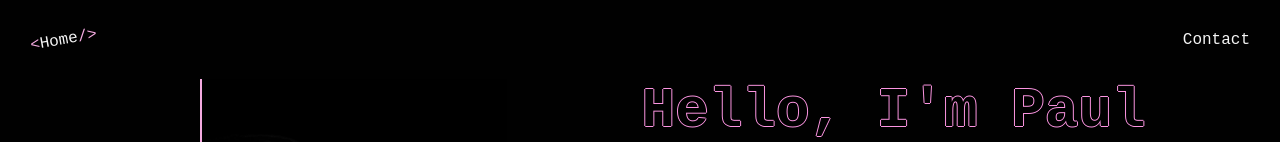
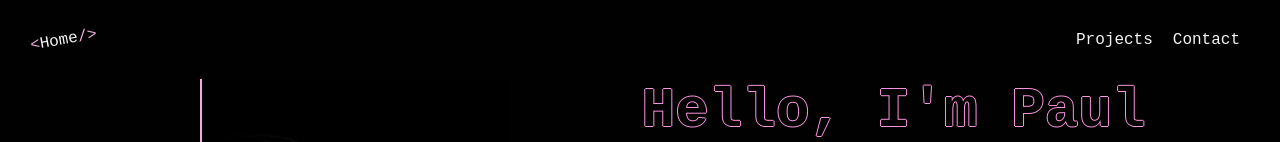
Before and after one commit to paulg44/portfolio_one, a React (Create React App) app in the folder my-portfolio/: page / in a window 1280 px wide. Shown: the top 142 px of the page. Built offline with nearby package versions, Linux system fonts and the light colour scheme; a web font is replaced by a local one.

Commit message:
add project link to navbar

```diff
--- a/my-portfolio/src/Components/Navbar/Navbar.css
+++ b/my-portfolio/src/Components/Navbar/Navbar.css
@@ -19,6 +19,10 @@
   transform: rotate(-10deg);
 }
 
+.contact-button {
+  margin: 0 10px;
+}
+
 /* Contact Hover */
 .nav-links .contact-button:hover {
   color: var(--bright-color);
--- a/my-portfolio/src/Components/Navbar/Navbar.js
+++ b/my-portfolio/src/Components/Navbar/Navbar.js
@@ -1,19 +1,27 @@
 // Component for Navbar
-import "./Navbar.css"
-import {Link} from "react-router-dom"
+import './Navbar.css';
+import { Link } from 'react-router-dom';
 
 function Navbar() {
-    return (
+  return (
     //  Navbar
     <nav id="navbar" className="navbar">
       <div class="nav-links">
-        <Link to={"/"} id="logo" className="logo"
-          ><span>&lt;</span>Home<span>/&gt;</span></Link>
+        <Link to={'/'} id="logo" className="logo">
+          <span>&lt;</span>Home<span>/&gt;</span>
+        </Link>
         {/* <a href="blogpost.html" className="contact-button">Blogpost</a> */}
-        <Link to={"/contact"} className="contact-button">Contact</Link>
+        <div className="navbarLeftLinks">
+          <Link to={'/projects'} className="contact-button">
+            Projects
+          </Link>
+          <Link to={'/contact'} className="contact-button">
+            Contact
+          </Link>
+        </div>
       </div>
     </nav>
-    )
+  );
 }
 
-export default Navbar
+export default Navbar;
```
Lines whose indentation alone changed are shown as unchanged.
